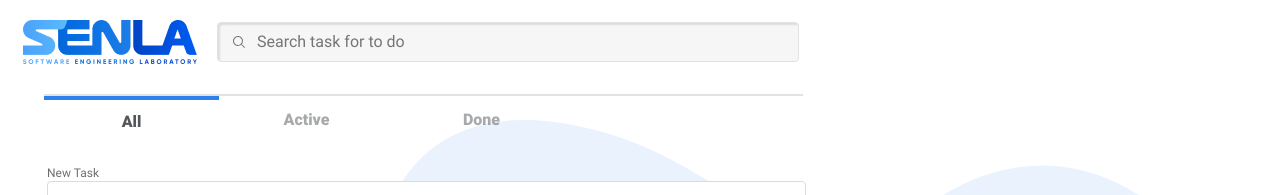
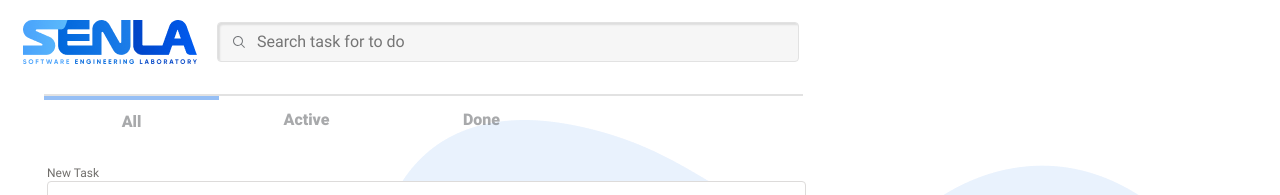
Before and after one commit to sergey-tokar/senla-react-todo-app, a React (Create React App) app: page / in a window 1280 px wide. Shown: the top 195 px of the page. Built offline with nearby package versions, Linux system fonts and the light colour scheme.

Commit message:
fix: change opacity on tabs buttons

```diff
--- a/src/index.css
+++ b/src/index.css
@@ -110,7 +110,7 @@ body {
     background: none;
     font-weight: 900;
     color: #53565A;
-    opacity: 50%;
+    opacity: 0.5;
     box-shadow: none;
 }
 
@@ -120,7 +120,6 @@ body {
 
 .active-tab {
     border-top: 4px solid #2F80ED;
-    opacity: 100%;
 }
 
 .new-task-wrapper {
```
